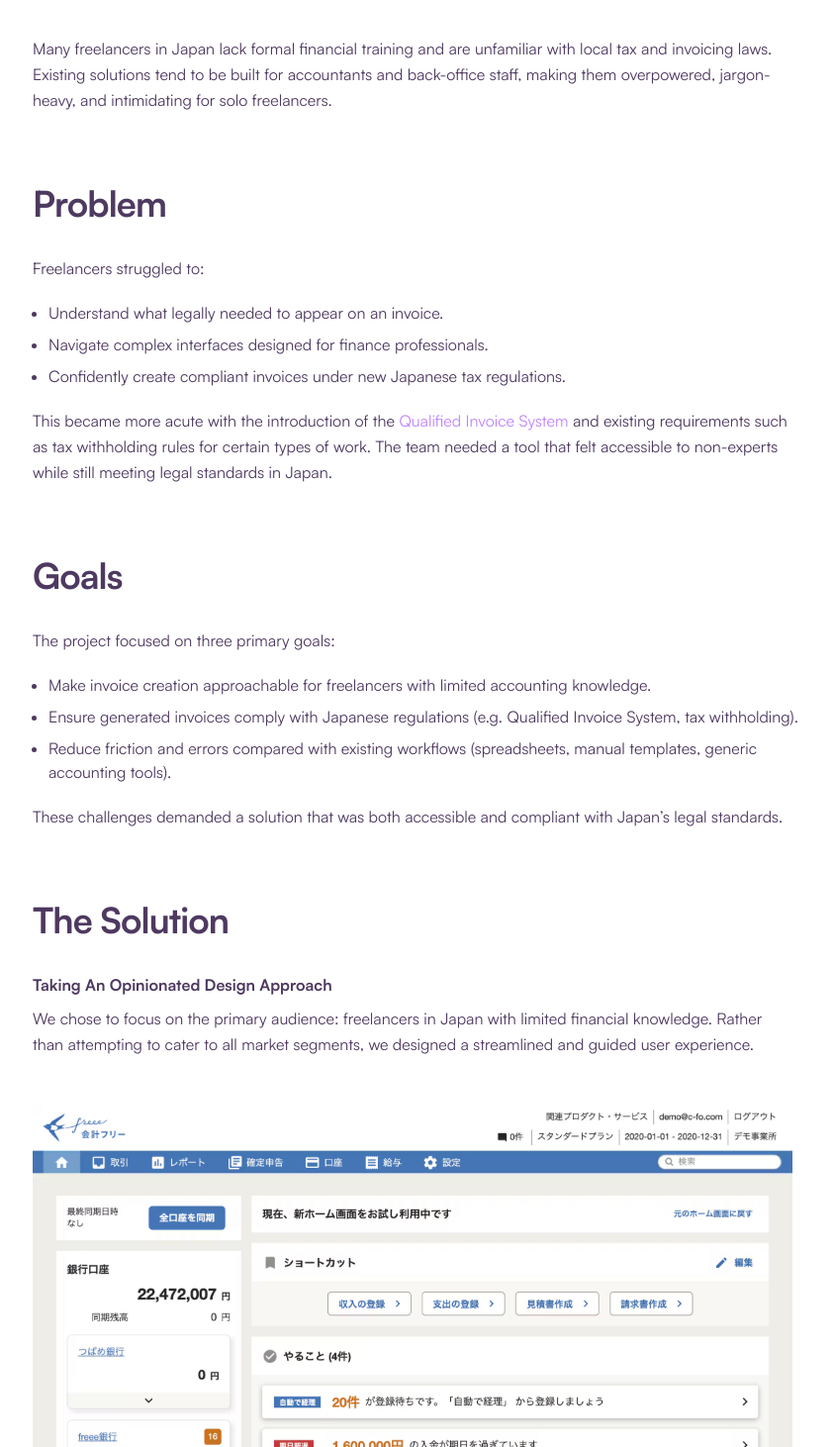
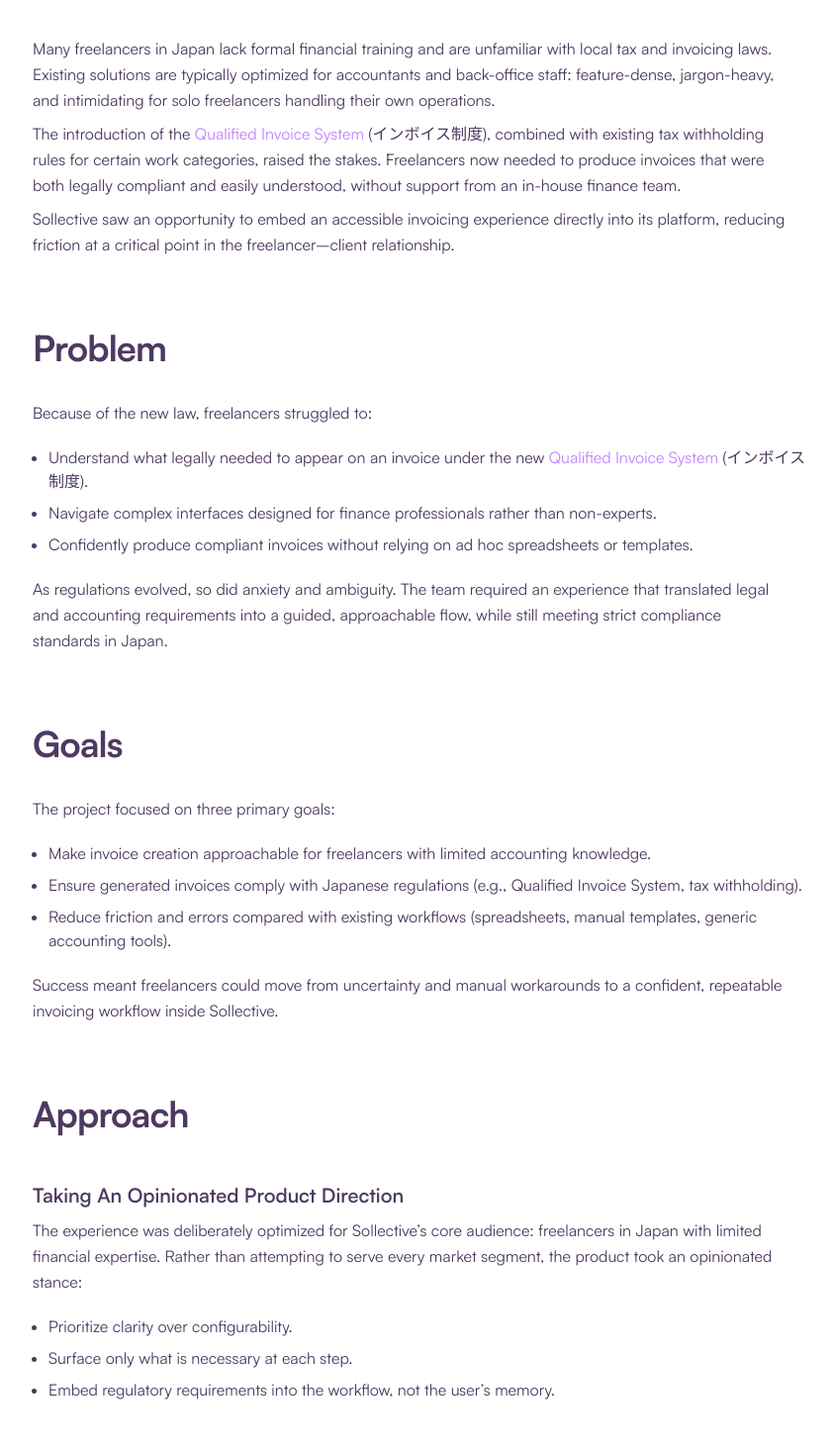
Before and after one commit to gwu205/portfolio, a Next.js app: page /projects/invoice-builder in a window 1280 px wide. Shown: the part 1088-2550 px from the top of the page at 99% size, without its empty margins (31-874 px from the left). Built offline with nearby package versions, Linux system fonts and the light colour scheme; no server answers.

Commit message:
Update invoices

```diff
--- a/app/components/page/home/Works.tsx
+++ b/app/components/page/home/Works.tsx
@@ -52,7 +52,7 @@
             title="Invoice Builder"
             client="FreelanceOS"
             skills={["UI Design", "UX Research", "Web SaaS"]}
-            img_src="/images/projects/invoices.jpg"
+            img_src="/images/projects/invoices-hero.png"
             link="/projects/invoice-builder"
             index={3}
           />
--- a/app/projects/invoice-builder/page.tsx
+++ b/app/projects/invoice-builder/page.tsx
@@ -23,6 +23,7 @@
         year="2023"
         role="Product Designer"
         stack={["Figma", "Google Meets"]}
+        link="https://www.sollective.jp/invoices/about"
         themes={themes}
         h1Title="Designing an Invoice Builder for Freelance Work in Japan"
         timeline="12 weeks"
@@ -33,24 +34,13 @@
           <h2>Context</h2>
           <p>
             Many freelancers in Japan lack formal financial training and are
-            unfamiliar with local tax and invoicing laws. Existing solutions
-            tend to be built for accountants and back-office staff, making them
-            overpowered, jargon-heavy, and intimidating for solo freelancers.
+            unfamiliar with local tax and invoicing laws. Existing solutions are
+            typically optimized for accountants and back-office staff:
+            feature-dense, jargon-heavy, and intimidating for solo freelancers
+            handling their own operations.
           </p>
-          <h2>Problem</h2>
-          <p>Freelancers struggled to:</p>
-          <ul>
-            <li>Understand what legally needed to appear on an invoice.</li>
-            <li>
-              Navigate complex interfaces designed for finance professionals.
-            </li>
-            <li>
-              Confidently create compliant invoices under new Japanese tax
-              regulations.
-            </li>
-          </ul>
           <p>
-            This became more acute with the introduction of the{" "}
+            The introduction of the{" "}
             <a
               href="https://www.nta.go.jp/taxes/shiraberu/zeimokubetsu/shohi/keigenzeiritsu/invoice_about.htm"
               target="_blank"
@@ -59,38 +49,90 @@
             >
               Qualified Invoice System
             </a>{" "}
-            and existing requirements such as tax withholding rules for certain
-            types of work. The team needed a tool that felt accessible to
-            non-experts while still meeting legal standards in Japan.
+            (インボイス制度), combined with existing tax withholding rules for
+            certain work categories, raised the stakes. Freelancers now needed
+            to produce invoices that were both legally compliant and easily
+            understood, without support from an in-house finance team.
+          </p>
+          <p>
+            Sollective saw an opportunity to embed an accessible invoicing
+            experience directly into its platform, reducing friction at a
+            critical point in the freelancer–client relationship.
+          </p>
+          <h2>Problem</h2>
+          <p>Because of the new law, freelancers struggled to:</p>
+
+          <ul>
+            <li>
+              Understand what legally needed to appear on an invoice under the
+              new{" "}
+              <a
+                href="https://www.nta.go.jp/taxes/shiraberu/zeimokubetsu/shohi/keigenzeiritsu/invoice_about.htm"
+                target="_blank"
+                rel="nofollow noreferrer"
+                className="link"
+              >
+                Qualified Invoice System
+              </a>{" "}
+              (インボイス制度).
+            </li>
+            <li>
+              Navigate complex interfaces designed for finance professionals
+              rather than non-experts.
+            </li>
+            <li>
+              Confidently produce compliant invoices without relying on ad hoc
+              spreadsheets or templates.
+            </li>
+          </ul>
+
+          <p>
+            As regulations evolved, so did anxiety and ambiguity. The team
+            required an experience that translated legal and accounting
+            requirements into a guided, approachable flow, while still meeting
+            strict compliance standards in Japan.
           </p>
           <h2>Goals</h2>
           <p>The project focused on three primary goals:</p>
+
           <ul>
             <li>
               Make invoice creation approachable for freelancers with limited
               accounting knowledge.
             </li>
+
             <li>
-              Ensure generated invoices comply with Japanese regulations (e.g.
+              Ensure generated invoices comply with Japanese regulations (e.g.,
               Qualified Invoice System, tax withholding).
             </li>
+
             <li>
               Reduce friction and errors compared with existing workflows
               (spreadsheets, manual templates, generic accounting tools).
             </li>
           </ul>
+
           <p>
-            These challenges demanded a solution that was both accessible and
-            compliant with Japan’s legal standards.
+            Success meant freelancers could move from uncertainty and manual
+            workarounds to a confident, repeatable invoicing workflow inside
+            Sollective.
           </p>
-          <h2>The Solution</h2>
-          <p className="subheading">Taking an opinionated design approach</p>
+          <h2>Approach</h2>
+          <h3>Taking An Opinionated Product Direction</h3>
           <p>
-            We chose to focus on the primary audience: freelancers in Japan with
-            limited financial knowledge. Rather than attempting to cater to all
-            market segments, we designed a streamlined and guided user
-            experience.
+            The experience was deliberately optimized for Sollective’s core
+            audience: freelancers in Japan with limited financial expertise.
+            Rather than attempting to serve every market segment, the product
+            took an opinionated stance:
           </p>
+          <ul>
+            <li>Prioritize clarity over configurability.</li>
+            <li>Surface only what is necessary at each step.</li>
+            <li>
+              Embed regulatory requirements into the workflow, not the user’s
+              memory.
+            </li>
+          </ul>
           <Image
             src="/images/projects/freee.avif"
             height={1504}
@@ -98,20 +140,21 @@
             alt="freee UI"
             className="image"
           />
-          <p className="subheading">Comparative Insights: Freee</p>
           <p>
-            We analyzed market leaders like <i>freee</i>, whose products cater
-            to back-office professionals. While robust, their interfaces were
-            overwhelming for first-time users, a point frequently mentioned
-            during user interviews. Freelancers found it difficult to understand
-            legal documentation requirements due to cluttered layouts and
-            excessive menu options.
+            Research on existing solutions, including market leaders such as
+            freee, highlighted a gap. While robust, these tools were designed
+            for back-office professionals. Interview participants consistently
+            described them as “overwhelming” and “hard to understand,”
+            especially when trying to decode legal documentation requirements
+            buried in dense navigation and terminology.
           </p>
           <p>
-            Our goal was the opposite:{" "}
-            <b>create a simple, guided, and intuitive experience</b>.
+            The design response was intentionally the opposite: create a simple,
+            guided, and intuitive experience that encoded complexity behind the
+            scenes.
           </p>
-          <p className="subheading">Pre-Creation Flow for Japanese Users</p>
+          <h2>Key Design Decisions</h2>
+          <h3>Pre-Creation Flow For Regulatory Confidence</h3>
           <aside className="max-w-3xl bg-[#F7F4F8] rounded-lg my-8 py-7 md:py-20 px-5 md:px-12 font-medium md:font-light text-lg md:text-4xl/snug text-slate-400">
             How might we{" "}
             <span className="text-purple-400">
@@ -121,19 +164,28 @@
             </span>
           </aside>
           <p>
-            To address the complexity of invoice requirements, we implemented a
-            pre-creation flow. This guided users through key steps to collect
-            essential information, such as:
+            To address the complexity of new invoice requirements, the
+            experience introduced a pre-creation flow that:
           </p>
           <ul>
-            <li>Scope of work.</li>
-            <li>Registration status with the Qualified Invoice System.</li>
-            <li>Client details and payment dates.</li>
+            <li>
+              Collected key information upfront (scope of work, registration
+              status under the Qualified Invoice System, client details, payment
+              terms).
+            </li>
+            <li>
+              Clarified which fields were legally required versus optional,
+              reducing second-guessing later in the process.
+            </li>
+            <li>
+              Used concise, plain-language explanations in Japanese and English
+              where appropriate, aligned with Sollective’s bilingual audience.
+            </li>
           </ul>
           <p>
-            Leveraging existing user data from Sollective’s platform, we reduced
-            cognitive load by pre-selecting options where possible, ensuring
-            clarity without sacrificing functionality.
+            Where possible, the flow leveraged existing platform data to
+            pre-select or pre-fill information, lowering cognitive load and
+            reducing opportunities for error without removing transparency.
           </p>
           <Image
             src="/images/projects/invoices-create.png"
@@ -142,47 +194,92 @@
             alt="invoice create"
             className="image"
           />
-          <p className="subheading">Streamlining Administrative Tasks</p>
+          <h3>
+            Streamlining Administrative Tasks Around Familiar Mental Models
+          </h3>
           <p>
-            During interviews, freelancers shared that they often relied on
-            spreadsheets (Excel, Google Sheets) for invoice creation. Their
-            reasons included:
+            User interviews revealed that many freelancers continued to rely on
+            Excel or Google Sheets, citing:
           </p>
           <ul>
-            <li>Familiarity with spreadsheet interfaces.</li>
-            <li>Confidence in established workflows.</li>
-            <li>Lack of awareness of more advanced tools.</li>
+            <li>Familiarity with spreadsheet-style editing.</li>
+            <li>Trust in workflows they had refined over years.</li>
+            <li>Lack of awareness or confidence in more advanced tools.</li>
           </ul>
           <p>
-            We aligned the tool’s design with these expectations while
-            introducing improvements:
+            The interface aligned with these expectations while introducing
+            guardrails:
           </p>
-          <ol>
-            <li>Clear workflows to reduce errors.</li>
-            <li>Pre-filled fields to minimize manual input.</li>
-            <li>Guided steps to simplify complex tasks.</li>
-          </ol>
-          <h3>Designing the Interface</h3>
-          <p className="subheading">Balancing User and Recipient Needs</p>
-          <p>The tool had to serve two distinct audiences:</p>
-          <ol>
-            <li>Freelancers creating invoices.</li>
-            <li>Accountants/back-office staff receiving them.</li>
-          </ol>
-          <p>To achieve this, we implemented:</p>
           <ul>
             <li>
-              <b>Separate contexts for editing and viewing/exporting.</b>
-              <ul>
-                <li>Editing modes focused on intuitive input methods.</li>
-                <li>Export views ensured compliance and professionalism.</li>
-              </ul>
+              Clear, linear workflows made it difficult to “skip” critical
+              steps.
             </li>
             <li>
-              <b>Familiar design elements</b> aligned with tools freelancers
-              already used.
+              Pre-filled fields and sensible defaults minimized repetitive
+              typing.
+            </li>
+            <li>
+              Contextual explanations and helper text surfaced only when needed,
+              avoiding the clutter of traditional accounting dashboards.
             </li>
           </ul>
+          <p>
+            The result preserved the reassurance of a familiar pattern while
+            quietly enforcing structure and compliance behind the scenes.
+          </p>
+
+          <h3>Balancing Freelancer And Recipient Needs</h3>
+          <p className="subheading">Balancing User and Recipient Needs</p>
+          <p>The invoice builder needed to serve two distinct audiences:</p>
+          <ul>
+            <li>Freelancers creating and editing invoices.</li>
+            <li>
+              Accountants and back-office staff reviewing, processing, and
+              archiving them.
+            </li>
+          </ul>
+
+          <p>To support both, the interface differentiated between:</p>
+
+          <h4>Editing context:</h4>
+
+          <ul>
+            <li>Optimized for clarity and ease of input.</li>
+            <li>Used form patterns and microcopy tuned for non-experts.</li>
+            <li>
+              Grouped fields into logical sections aligned with a freelancer’s
+              mental model (work details, client information, tax and payment
+              conditions).
+            </li>
+          </ul>
+
+          <h4>Viewing/export context:</h4>
+
+          <ul>
+            <li>Optimized for legibility, compliance, and professionalism.</li>
+            <li>
+              Structured layouts ensured that all legally required fields
+              appeared predictably.
+            </li>
+            <li>
+              Generated outputs aligned with expectations of Japanese finance
+              teams, reducing back-and-forth questions.
+            </li>
+          </ul>
+
+          <p>
+            By separating these contexts, the tool could be forgiving and
+            supportive during creation while remaining precise and formal in its
+            final output.
+          </p>
+          <Image
+            src="/images/projects/invoices.jpg"
+            height={1200}
+            width={1800}
+            alt="invoice hero"
+            className="image"
+          />
           <Image
             src="/images/projects/invoices-edit.jpg"
             height={1200}
@@ -190,18 +287,31 @@
             alt="invoice edit"
             className="image"
           />
-          <h2>Conclusion</h2>
+          <h2>Outcome</h2>
           <p>
-            Freelancers praised the tool for its simplicity and clarity, noting
-            it was more approachable than traditional accounting software. The
-            design struck a balance between educational value and functional
-            ease, empowering users to spend less time on administrative tasks
-            and more on meaningful work.
+            Freelancers described the new invoice builder as more approachable
+            and less intimidating than traditional accounting software.
+            Qualitative feedback highlighted:
           </p>
+          <ul>
+            <li>
+              Greater confidence that invoices met Japanese legal requirements.
+            </li>
+            <li>
+              Reduced reliance on ad hoc spreadsheets and manual templates.
+            </li>
+            <li>
+              Less time spent revisiting old invoices to “copy and tweak”
+              previous formats.
+            </li>
+          </ul>
           <p>
-            Through iterative testing and refinement, the invoice builder became
-            a practical, legally compliant, and user-friendly solution tailored
-            to the unique needs of freelancers in Japan.
+            For Sollective, the tool reinforced the platform’s position not only
+            as a matching service but as infrastructure for sustainable
+            freelance work in Japan. The invoice builder translated complex
+            regulatory changes into a clear, guided experience tailored to the
+            realities of solo freelancers, while still respecting the needs of
+            the finance teams receiving those invoices.
           </p>
         </div>
       </main>
--- a/app/projects/timesheets/page.tsx
+++ b/app/projects/timesheets/page.tsx
@@ -14,7 +14,7 @@
         heroImageSrc="/images/projects/timesheets-hero.png"
         heroImageAlt="Timesheets"
         clientName="Sollective"
-        year="2024"
+        year="2025"
         role="Lead Product Designer"
         stack={["Figma", "Figma Make", "TypeScript / React"]}
         themes={themes}
```
Also changed, not shown: public/images/projects/invoices-hero.png (added).
